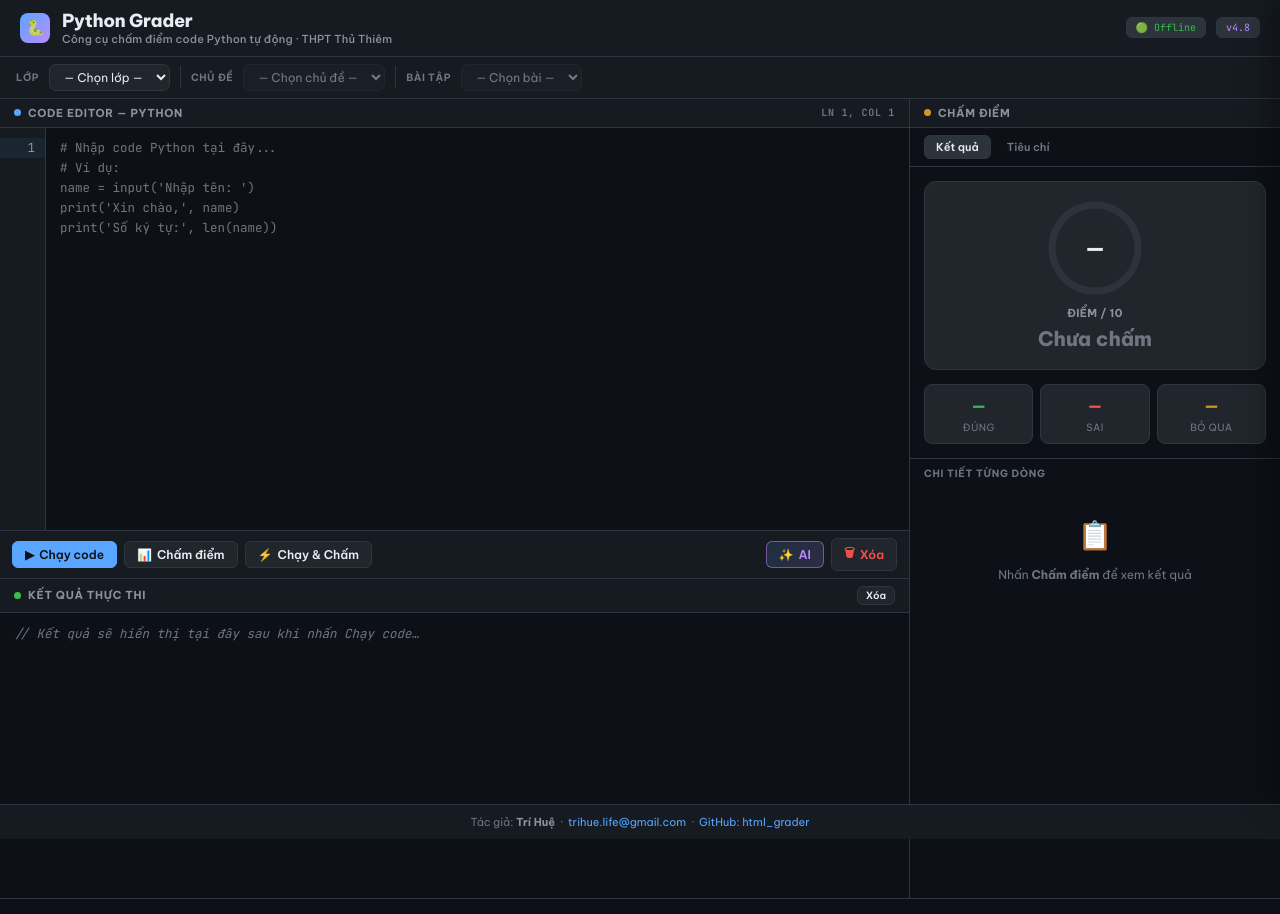
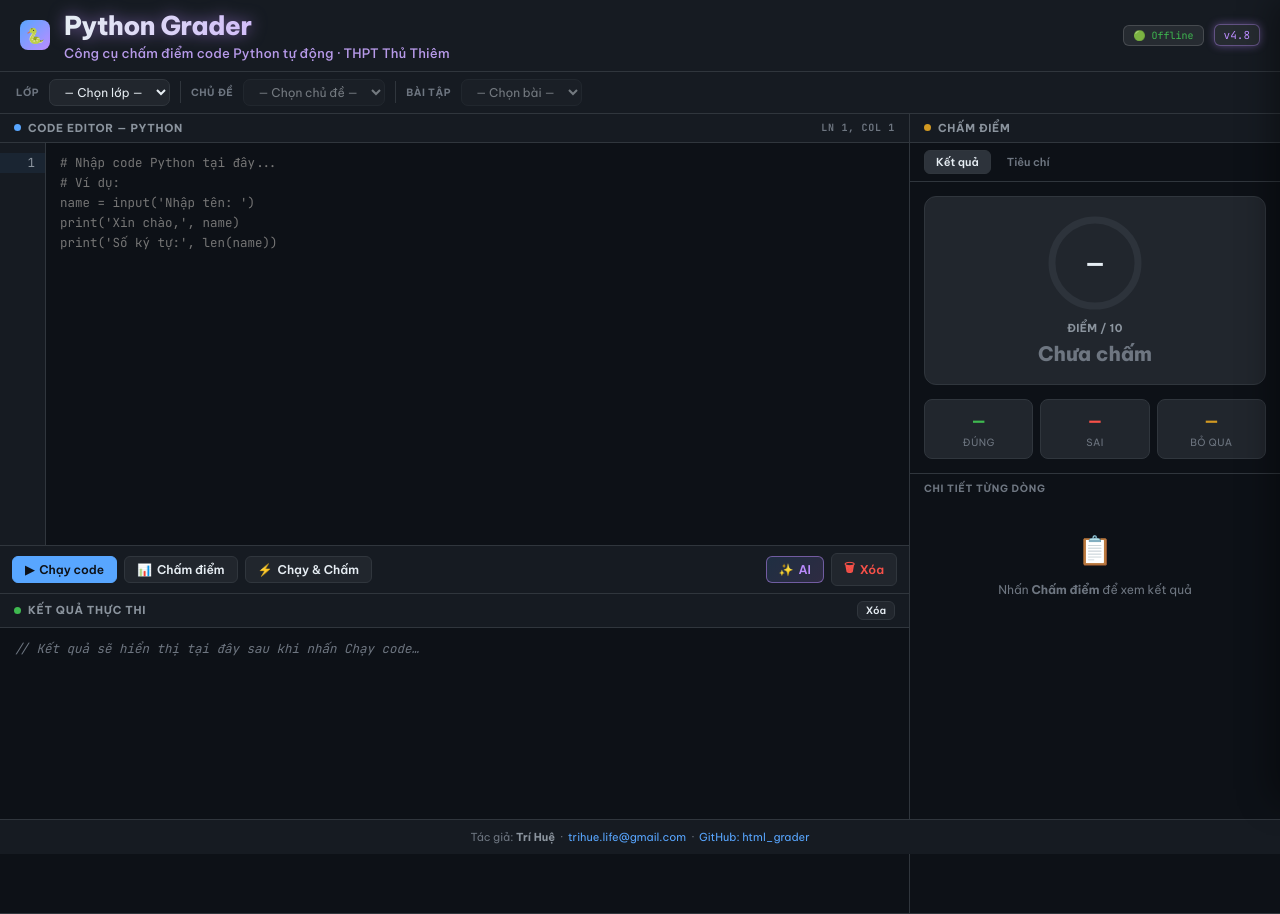
Before and after one commit to TriHue-life/python-grader, a plain HTML site: page index.html in a window 1280 px wide. Drawn offline with Linux system fonts and the light colour scheme.

Commit message:
v4.8 - Tiêu đề 26px glow tím, mô tả 13px màu tím nhạt, badge nổi bật

```diff
--- a/index.html
+++ b/index.html
@@ -18,12 +18,20 @@
   select{-webkit-tap-highlight-color:transparent;}
   select option{background:var(--surface2);color:var(--text);}
   header{background:var(--surface);border-bottom:1px solid var(--border);padding:10px 20px;display:flex;align-items:center;justify-content:space-between;position:sticky;top:0;z-index:100}
-  .logo{display:flex;align-items:center;gap:12px;font-weight:800;font-size:18px}
-  .logo-title{line-height:1.2}
-  .logo-title .main{font-size:18px;font-weight:800;color:var(--text);letter-spacing:-0.3px}
-  .logo-title .sub{font-size:11px;font-weight:500;color:var(--text2);letter-spacing:0.2px;margin-top:1px}
+  .logo{display:flex;align-items:center;gap:14px;font-weight:800;font-size:26px}
+  .logo-title{line-height:1.25}
+  .logo-title .main{
+    font-size:26px;font-weight:800;
+    background:linear-gradient(90deg,#e6edf3 0%,#bc8cff 100%);
+    -webkit-background-clip:text;-webkit-text-fill-color:transparent;background-clip:text;
+    text-shadow:none;
+    filter:drop-shadow(0 0 8px rgba(188,140,255,0.55));
+    letter-spacing:-0.5px
+  }
+  .logo-title .sub{font-size:13px;font-weight:500;color:#c9a8ff;letter-spacing:0.15px;margin-top:2px;opacity:0.9}
   .logo-icon{width:30px;height:30px;background:linear-gradient(135deg,#58a6ff,#bc8cff);border-radius:8px;display:flex;align-items:center;justify-content:center;font-size:15px}
-  .badge{background:var(--surface3);border:1px solid var(--border);border-radius:6px;padding:3px 9px;font-size:11px;font-family:var(--mono);color:var(--accent2)}
+  .badge{background:rgba(255,255,255,0.07);border:1px solid rgba(255,255,255,0.15);border-radius:6px;padding:3px 9px;font-size:11px;font-family:var(--mono);color:var(--text)}
+  .badge.offline-badge{color:var(--accent2)}
   .workspace{display:grid;grid-template-columns:1fr 370px;grid-template-rows:60vh 40vh;height:calc(100vh - 53px)}
   .panel{display:flex;flex-direction:column;border-right:1px solid var(--border);border-bottom:1px solid var(--border)}
   .ph{display:flex;align-items:center;justify-content:space-between;padding:7px 14px;background:var(--surface);border-bottom:1px solid var(--border);font-size:11px;font-weight:700;text-transform:uppercase;letter-spacing:.7px;color:var(--text2);flex-shrink:0}
@@ -420,7 +428,7 @@
   </div>
   <div style="display:flex;align-items:center;gap:10px">
     <span class="badge offline-badge" style="font-size:10px">🟢 Offline</span>
-    <span class="badge" style="font-size:10px;color:var(--purple, #bc8cff)">v4.8</span>
+    <span class="badge" style="font-size:11px;color:#bc8cff;box-shadow:0 0 8px rgba(188,140,255,0.4);border-color:rgba(188,140,255,0.4)">v4.8</span>
     <!-- Google auth area (hidden — login via AI panel only) -->
     <div id="google-auth-area" style="display:none">
       <div id="g-signin-wrap"></div>
```
